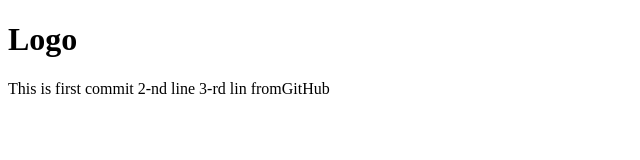
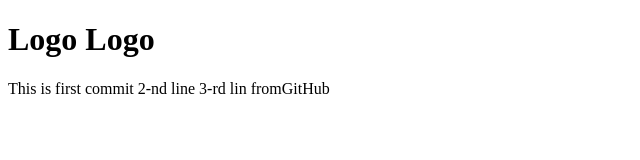
Before and after one commit to adv555/Frontend_test, a plain HTML site: page index.html in a window 1280 px wide. Shown: the whole page, without its empty margins (0-640 px from the left). Drawn offline with Linux system fonts and the light colour scheme.

Commit message:
header branch b

```diff
--- a/index.html
+++ b/index.html
@@ -7,7 +7,7 @@
 </head>
 <body>
     <div class="header">
-        <h1>Logo</h1>
+        <h1>Logo Logo</h1>
     </div>
    This is first commit
    2-nd line
```
